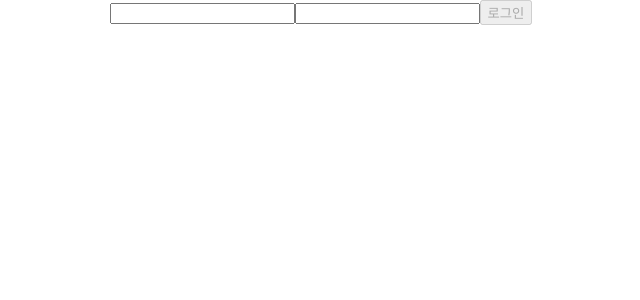
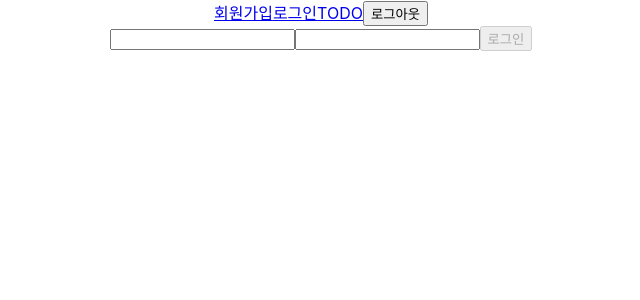
Before and after one commit to dhsimpson/wanted-pre-onboarding-frontend, a React (Create React App) app: page /signin in a window 1280 px wide. Shown: the top 300 px of the page, without its empty margins (319-959 px from the left). Built offline with nearby package versions, Linux system fonts and the light colour scheme.

Commit message:
feat | navbar 추가 (각 화면 라우팅, 로그아웃 버튼)

```diff
--- a/src/App.tsx
+++ b/src/App.tsx
@@ -3,10 +3,12 @@ import { Routes, Route } from 'react-router-dom'
 import Signup from 'pages/Signup'
 import Signin from 'pages/Signin'
 import Todo from 'pages/Todo'
+import NvaigationBar from 'components/gnb/NvaigationBar'
 
 function App() {
   return (
     <div className="App">
+      <NvaigationBar />
       <Routes>
         {/* TODO : / 경로로 온 경우엔 어디로 이동시킬까?? /todo 를 기본 경로로 하는 방법은 없을까? */}
         <Route path="/signup" element={<Signup />}></Route>
--- /dev/null
+++ b/src/components/gnb/NvaigationBar.tsx
@@ -0,0 +1,13 @@
+import { Link } from 'react-router-dom'
+import { deleteToken } from 'utils/token'
+
+export default function NvaigationBar() {
+  return (
+    <>
+      <Link to="/signup">회원가입</Link>
+      <Link to="/signin">로그인</Link>
+      <Link to="/todo">TODO</Link>
+      <button onClick={() => deleteToken()}>로그아웃</button>
+    </>
+  )
+}
--- a/src/pages/Todo.tsx
+++ b/src/pages/Todo.tsx
@@ -8,6 +8,7 @@ import { useState } from 'react'
 
 export default function Todo() {
   if (!isTokenExist()) {
+    alert('로그인 해주세요!')
     return <Navigate to="/signin" replace />
   }
 
```
